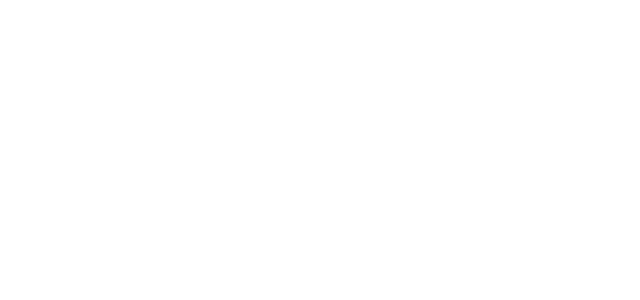
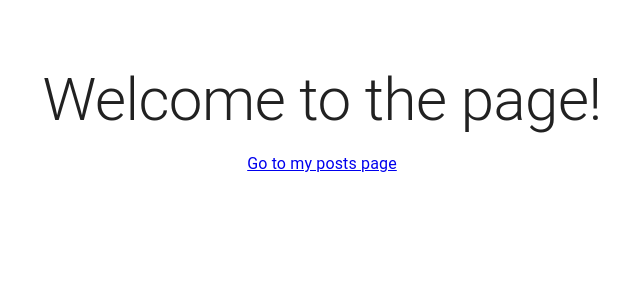
Before and after one commit to thuytrantkt/posts-app-challenge-fe, a React (Create React App) app: page / in a window 1280 px wide. Shown: the top 300 px of the page, without its empty margins (318-958 px from the left). Built offline with nearby package versions, Linux system fonts and the light colour scheme.

Commit message:
Create Home page and update routes

```diff
--- /dev/null
+++ b/src/pages/home-page/HomePage.tsx
@@ -0,0 +1,18 @@
+import { Typography } from "@mui/material";
+import { Link } from "react-router-dom";
+
+const HomePage = () => {
+  return (
+    <>
+      <Typography component="h2" variant="h2" fontSize="6" textAlign="center">
+        Welcome to the page!
+      </Typography>
+
+      <Link to="/posts">
+        <Typography textAlign="center">Go to my posts page</Typography>
+      </Link>
+    </>
+  );
+};
+
+export default HomePage;
--- a/src/pages/posts-page/PostsPage.tsx
+++ b/src/pages/posts-page/PostsPage.tsx
@@ -6,6 +6,7 @@
 import Loading from "../../components/Loading/Loading";
 import Alerts from "../../components/Alert/Alert";
 import { PostType } from "../../types";
+import Layout from "../../components/Layout/Layout";
 
 const PostsPage = () => {
   const navigate = useNavigate();
--- a/src/routes/router.tsx
+++ b/src/routes/router.tsx
@@ -1,23 +1,24 @@
-import React from "react";
+import React, { lazy } from "react";
 import { Route, Routes } from "react-router-dom";
-const LayoutPage = React.lazy(() => import("../components/Layout/Layout"));
-const PostsPage = React.lazy(() => import("../pages/posts-page/PostsPage"));
-const SelectedPostPage = React.lazy(
+const HomePage = lazy(() => import("../pages/home-page/HomePage"));
+const LayoutPage = lazy(() => import("../components/Layout/Layout"));
+const PostsPage = lazy(() => import("../pages/posts-page/PostsPage"));
+const SelectedPostPage = lazy(
   () => import("../pages/selected-post-page/SelectedPostPage")
 );
-const NotFoundPage = React.lazy(
-  () => import("../pages/not-found-page/NotFoundPage")
-);
+const NotFoundPage = lazy(() => import("../pages/not-found-page/NotFoundPage"));
 
 const Routers = () => {
   return (
-    <Routes>
-      <Route path="/" element={<LayoutPage />}>
-        <Route index path="/posts" element={<PostsPage />} />
+    <LayoutPage>
+      <Routes>
+        <Route index path="/" element={<HomePage />} />
+
+        <Route path="/posts" element={<PostsPage />} />
         <Route path="/posts/:postId" element={<SelectedPostPage />} />
         <Route path="*" element={<NotFoundPage />} />
-      </Route>
-    </Routes>
+      </Routes>
+    </LayoutPage>
   );
 };
 
```
